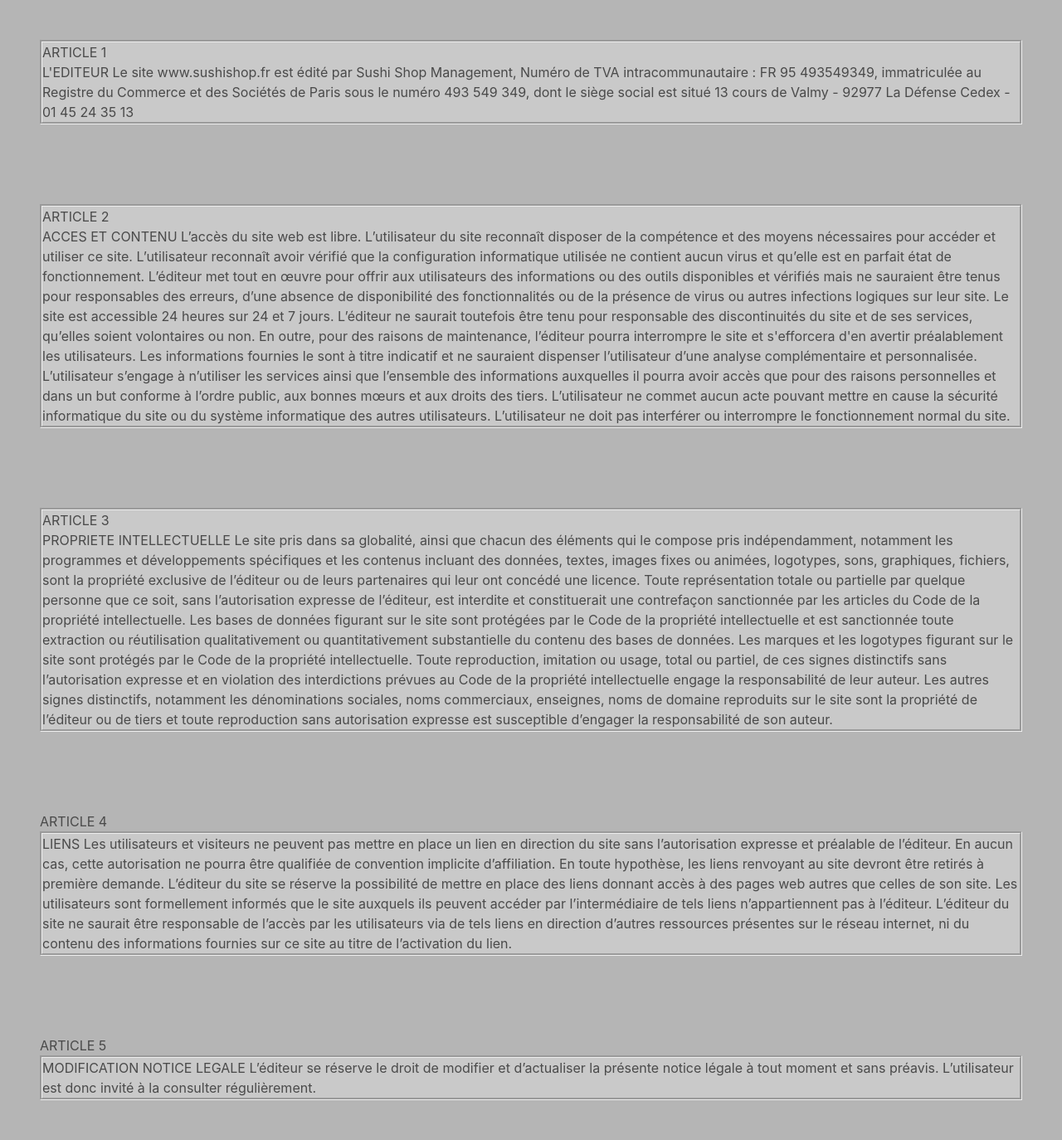
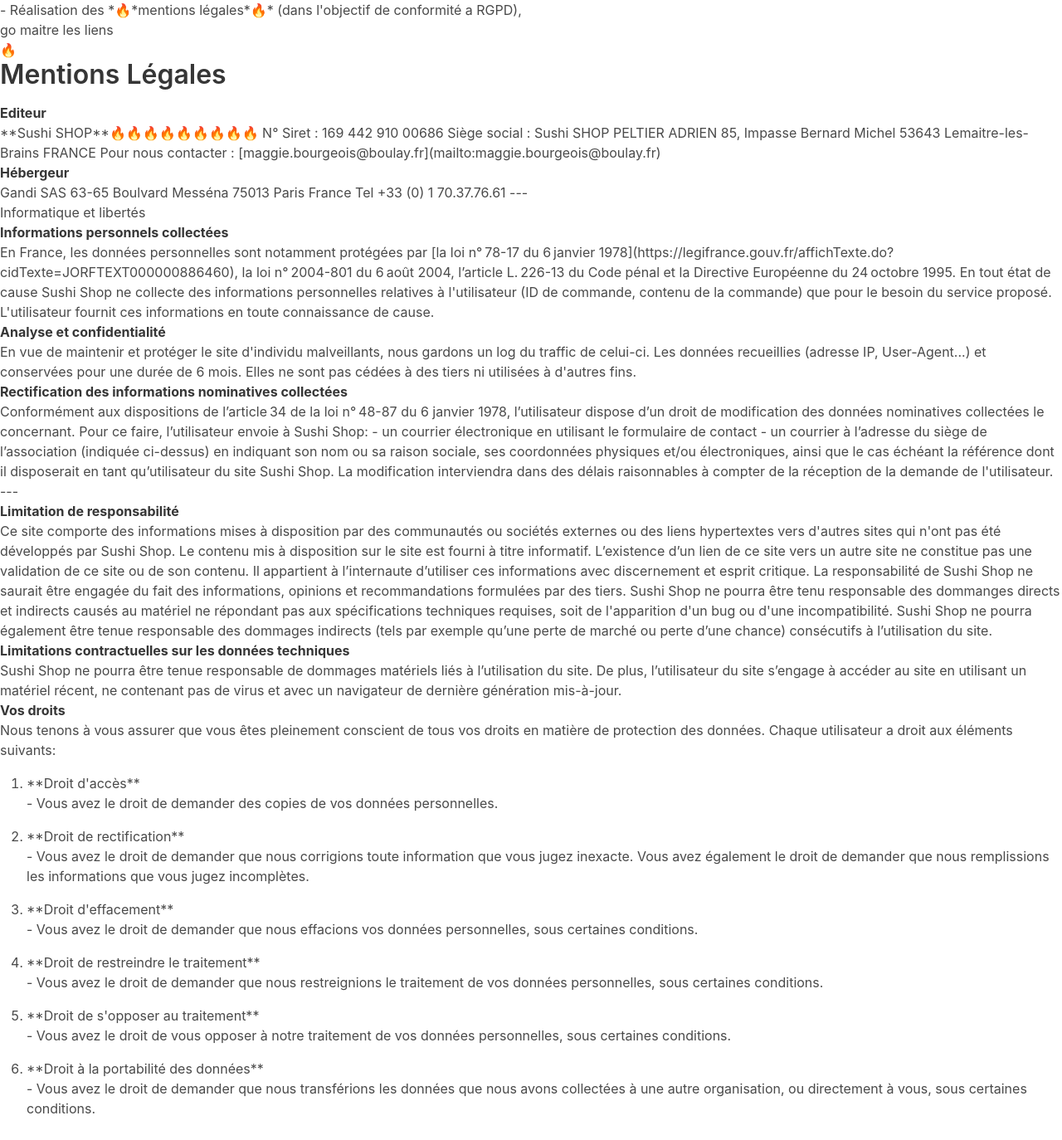
Before and after one commit to LaxhP/SushiFast, an Angular app: page /rgpd in a window 1280 px wide. Shown: the whole page at 83% size. After the commit the page ends 1348 px from the top, so only its background shows below. Built offline with nearby package versions, Linux system fonts and the light colour scheme.

Commit message:
rgpd css2

```diff
--- a/src/app/components/rgpd/rgpd.component.css
+++ b/src/app/components/rgpd/rgpd.component.css
@@ -1,4 +1,3 @@
-#rgpd{background-color:rgb(181, 181, 181);}
-div{border-style: groove;
-border-spacing: 0px;background-color:rgb(201, 201, 201);
+#rgpd{background-color:rgb(200, 200, 200);}
+div{text-align: left;
 }
--- a/src/app/components/rgpd/rgpd.component.html
+++ b/src/app/components/rgpd/rgpd.component.html
@@ -1,98 +1,166 @@
-<body id="rgpd"><section class="section">
+- Réalisation des *🔥*mentions légales*🔥* (dans l'objectif de conformité a RGPD),
+<br>go maitre les liens
+<br>
+<aside>
+    🔥
+
+</aside>
+<div class="content" style="text-align: center;">
+    <div class="#test">
+        <h1> Mentions Légales</h1>
+
+        <strong> Editeur</strong>
+
+        <div>**Sushi SHOP**🔥🔥🔥🔥🔥🔥🔥🔥🔥
+
+            N° Siret : 169 442 910 00686
+
+            Siège social : Sushi SHOP
+
+            PELTIER ADRIEN
+
+            85, Impasse Bernard Michel
+
+            53643 Lemaitre-les-Brains
+
+            FRANCE
+
+            Pour nous contacter : [maggie.bourgeois@boulay.fr](mailto:maggie.bourgeois@boulay.fr)
+        </div>
+        <strong> Hébergeur</strong>
+
+        <div> Gandi SAS
+
+            63-65 Boulvard Messéna
+
+            75013 Paris
+
+            France
+
+            Tel +33 (0) 1 70.37.76.61
+
+            ---
+        </div>
+       Informatique et libertés
+        <br>
+        <strong> Informations personnels collectées</strong>
+        <div> En France, les données personnelles sont notamment protégées par [la loi n° 78-17 du 6 janvier
+            1978](https://legifrance.gouv.fr/affichTexte.do?cidTexte=JORFTEXT000000886460), la loi n° 2004-801 du 6 août
+            2004,
+            l’article L. 226-13 du Code pénal et la Directive Européenne du 24 octobre 1995.
+
+            En tout état de cause Sushi Shop ne collecte des informations personnelles relatives à l'utilisateur (ID de
+            commande, contenu de la commande) que pour le besoin du service proposé. L'utilisateur fournit ces
+            informations
+            en
+            toute connaissance de cause.
+        </div>
+        <strong> Analyse et confidentialité</strong>
         <div>
-        <h1>ARTICLE 1</h1>
-        L'EDITEUR
-        Le site www.sushishop.fr est édité par Sushi Shop Management, Numéro de TVA intracommunautaire : FR 95
-        493549349, immatriculée au Registre du Commerce et des Sociétés de Paris sous le numéro 493 549 349, dont le
-        siège social est situé 13 cours de Valmy - 92977 La Défense Cedex - 01 45 24 35 13
+            En vue de maintenir et protéger le site d'individu malveillants, nous gardons un log du traffic de celui-ci.
+            Les
+            données recueillies (adresse IP, User-Agent...) et conservées pour une durée de 6 mois. Elles ne sont pas
+            cédées
+            à
+            des tiers ni utilisées à d'autres fins.
         </div>
-</section>
-<section class="section">
+        <strong> Rectification des informations nominatives collectées</strong>
         <div>
-        <h2>ARTICLE 2</h2>
-        ACCES ET CONTENU
-        L’accès du site web est libre. L’utilisateur du site reconnaît disposer de la compétence et des moyens
-        nécessaires pour accéder et utiliser ce site. L’utilisateur reconnaît avoir vérifié que la configuration
-        informatique utilisée ne contient aucun virus et qu’elle est en parfait état de fonctionnement. L’éditeur
-        met
-        tout en œuvre pour offrir aux utilisateurs des informations ou des outils disponibles et vérifiés mais ne
-        sauraient être tenus pour responsables des erreurs, d’une absence de disponibilité des fonctionnalités ou de
-        la
-        présence de virus ou autres infections logiques sur leur site. Le site est accessible 24 heures sur 24 et 7
-        jours. L’éditeur ne saurait toutefois être tenu pour responsable des discontinuités du site et de ses
-        services,
-        qu’elles soient volontaires ou non. En outre, pour des raisons de maintenance, l’éditeur pourra interrompre
-        le
-        site et s'efforcera d'en avertir préalablement les utilisateurs. Les informations fournies le sont à titre
-        indicatif et ne sauraient dispenser l’utilisateur d’une analyse complémentaire et personnalisée.
-        L’utilisateur
-        s’engage à n’utiliser les services ainsi que l’ensemble des informations auxquelles il pourra avoir accès
+            Conformément aux dispositions de l’article 34 de la loi n° 48-87 du 6 janvier 1978, l’utilisateur dispose
+            d’un
+            droit
+            de modification des données nominatives collectées le concernant. Pour ce faire, l’utilisateur envoie à
+            Sushi
+            Shop:
+
+            - un courrier électronique en utilisant le formulaire de contact
+            - un courrier à l’adresse du siège de l’association (indiquée ci-dessus) en indiquant son nom ou sa raison
+            sociale,
+            ses coordonnées physiques et/ou électroniques, ainsi que le cas échéant la référence dont il disposerait en
+            tant
+            qu’utilisateur du site Sushi Shop.
+
+            La modification interviendra dans des délais raisonnables à compter de la réception de la demande de
+            l'utilisateur.
+
+            ---</div>
+        <strong>
+             Limitation de responsabilité</strong>
+        <div>
+            Ce site comporte des informations mises à disposition par des communautés ou sociétés externes ou des liens
+            hypertextes vers d'autres sites qui n'ont pas été développés par Sushi Shop. Le contenu mis à disposition
+            sur le
+            site est fourni à titre informatif.
+
+            L’existence d’un lien de ce site vers un autre site ne constitue pas une validation de ce site ou de son
+            contenu. Il
+            appartient à l’internaute d’utiliser ces informations avec discernement et esprit critique.
+
+            La responsabilité de Sushi Shop ne saurait être engagée du fait des informations, opinions et
+            recommandations
+            formulées par des tiers.
+
+            Sushi Shop ne pourra être tenu responsable des dommanges directs et indirects causés au matériel ne
+            répondant
+            pas
+            aux spécifications techniques requises, soit de l'apparition d'un bug ou d'une incompatibilité.
+
+            Sushi Shop ne pourra également être tenue responsable des dommages indirects (tels par exemple qu’une perte
+            de
+            marché ou perte d’une chance) consécutifs à l’utilisation du site.
+        </div>
+        <div class="">
+            <strong> Limitations contractuelles sur les données techniques</strong>
+
+            <div>Sushi Shop ne pourra être tenue responsable de dommages matériels liés à l’utilisation du site. De
+                plus,
+                l’utilisateur du site s’engage à accéder au site en utilisant un matériel récent, ne contenant pas de
+                virus
+                et avec un navigateur de dernière génération mis-à-jour.</div>
+
+
+            <div> <strong> Vos droits</strong>
+
+                <div> Nous tenons à vous assurer que vous êtes pleinement conscient de tous vos droits en matière de
+                    protection
+                    des données. Chaque utilisateur a droit aux éléments suivants:
+                </div>
+                <div class="content is-normal">
+                    <div class="content">
+                        <ol type="1">
+                            <li>**Droit d'accès**</li>
+                            <p> - Vous avez le droit de demander des copies de vos données personnelles.</p>
+
+                            <li>**Droit de rectification** </li>
+                            <p>- Vous avez le droit de demander que nous corrigions
+                                toute information que vous
+                                jugez
+                                inexacte. Vous avez également le droit de demander que nous remplissions les
+                                informations
+                                que vous jugez
+                                incomplètes.</p>
+
+                            <li> **Droit d'effacement** </li>
+                            <p>- Vous avez le droit de demander que nous effacions vos données personnelles, sous
+                                certaines conditions.</p>
+
+                            <li>**Droit de restreindre le traitement**</li>
+                            <p>- Vous avez le droit de demander que nous restreignions le traitement
+                                de
+                                vos données personnelles, sous certaines conditions.</p>
+
+                            <li>**Droit de s'opposer au traitement**</li>
+                            <p>- Vous avez le droit de vous opposer à notre traitement de vos données
+                                personnelles, sous certaines conditions.</p>
+
+                            <li>**Droit à la portabilité des données**</li>
+                            <p>- Vous avez le droit de demander que nous transférions les données
                                 que
-        pour des raisons personnelles et dans un but conforme à l’ordre public, aux bonnes mœurs et aux droits des
-        tiers. L’utilisateur ne commet aucun acte pouvant mettre en cause la sécurité informatique du site ou du
-        système
-        informatique des autres utilisateurs. L’utilisateur ne doit pas interférer ou interrompre le fonctionnement
-        normal du site.
-        <br>
+                                nous avons collectées à une autre organisation, ou directement à vous, sous certaines
+                                conditions.</p>
+                        </ol>
                     </div>
-</section>
-<section class="section">
-    <div>
-        <h3>ARTICLE 3</h3>
-        PROPRIETE INTELLECTUELLE
-        Le site pris dans sa globalité, ainsi que chacun des éléments qui le compose pris indépendamment, notamment
-        les
-        programmes et développements spécifiques et les contenus incluant des données, textes, images fixes ou
-        animées,
-        logotypes, sons, graphiques, fichiers, sont la propriété exclusive de l’éditeur ou de leurs partenaires qui
-        leur ont
-        concédé une licence. Toute représentation totale ou partielle par quelque personne que ce soit, sans
-        l’autorisation
-        expresse de l’éditeur, est interdite et constituerait une contrefaçon sanctionnée par les articles du Code
-        de la
-        propriété intellectuelle. Les bases de données figurant sur le site sont protégées par le Code de la
-        propriété
-        intellectuelle et est sanctionnée toute extraction ou réutilisation qualitativement ou quantitativement
-        substantielle du
-        contenu des bases de données. Les marques et les logotypes figurant sur le site sont protégés par le Code de
-        la
-        propriété intellectuelle. Toute reproduction, imitation ou usage, total ou partiel, de ces signes
-        distinctifs sans
-        l’autorisation expresse et en violation des interdictions prévues au Code de la propriété intellectuelle
-        engage la
-        responsabilité de leur auteur. Les autres signes distinctifs, notamment les dénominations sociales, noms
-        commerciaux,
-        enseignes, noms de domaine reproduits sur le site sont la propriété de l’éditeur ou de tiers et toute
-        reproduction sans
-        autorisation expresse est susceptible d’engager la responsabilité de son auteur.
                 </div>
-</section>
-
-<section class="section">
-    <h4>ARTICLE 4</h4>
-    <div>LIENS
-        Les utilisateurs et visiteurs ne peuvent pas mettre en place un lien en direction du site sans l’autorisation
-        expresse
-        et préalable de l’éditeur. En aucun cas, cette autorisation ne pourra être qualifiée de convention implicite
-        d’affiliation. En toute hypothèse, les liens renvoyant au site devront être retirés à première demande.
-        L’éditeur du
-        site se réserve la possibilité de mettre en place des liens donnant accès à des pages web autres que celles de
-        son
-        site.
-        Les utilisateurs sont formellement informés que le site auxquels ils peuvent accéder par l’intermédiaire de tels
-        liens
-        n’appartiennent pas à l’éditeur. L’éditeur du site ne saurait être responsable de l’accès par les utilisateurs
-        via de tels liens en direction d’autres ressources présentes sur le réseau internet, ni du contenu des
-        informations
-        fournies sur ce site au titre de l’activation du lien.
             </div>
-</section>
-
-<section class="section">
-    <h5>ARTICLE 5</h5>
-    <div>
-        MODIFICATION NOTICE LEGALE
-        L’éditeur se réserve le droit de modifier et d’actualiser la présente notice légale à tout moment et sans
-        préavis.
-        L’utilisateur est donc invité à la consulter régulièrement.</div>
-</section>
+        </div>
+    </div>
```
Lines whose indentation alone changed are shown as unchanged.
